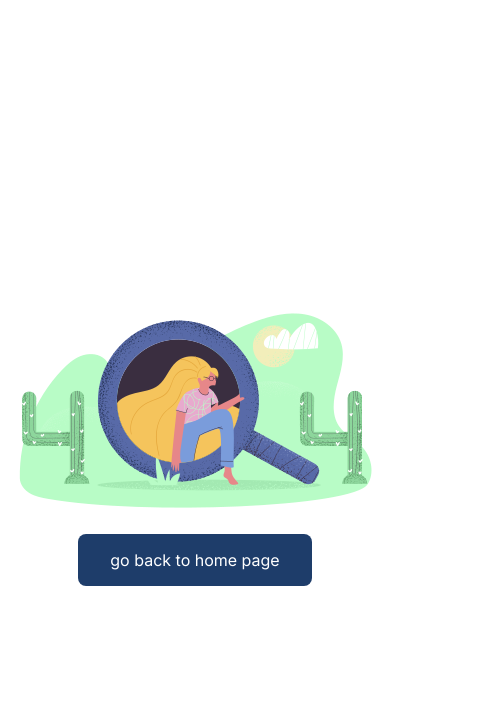
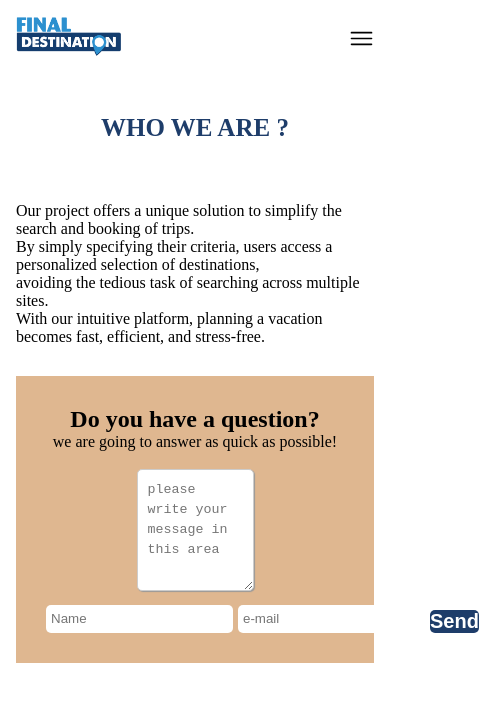
Before and after one commit to WildCodeSchool-2024-02/JS-Valence-P2-FinalDestination, a React (Vite) app in the folder client/: page /contact in a window 390 px wide. Shown: the top 702 px of the page, 479 px wide, since content can reach past the window. Built offline with nearby package versions, Linux system fonts and the light colour scheme; a web font is replaced by a local one.

Commit message:
About_us version desktop

```diff
--- /dev/null
+++ b/client/src/pages/AboutPage.css
@@ -0,0 +1,81 @@
+@import "../index.css";
+.About h1 {
+  display: flex;
+  justify-content: center;
+  align-items: center;
+  color: #1e3d6a;
+}
+.About {
+  padding-top: 50px;
+}
+.About p {
+  display: flex;
+  margin-top: 60px;
+  justify-content: center;
+  align-items: center;
+  flex-direction: column;
+}
+.Formulaire {
+  margin-top: 30px;
+  display: flex;
+  justify-content: space-around;
+  align-items: center;
+  background-color: #dfb790;
+
+  padding: 30px;
+}
+.formulaire p {
+  display: block;
+  padding-right: 150px;
+}
+textarea {
+  padding: 10px;
+  max-width: 100%;
+  line-height: 1.5;
+  border-radius: 5px;
+  border: 1px solid #ccc;
+  box-shadow: 1px 1px 1px #999;
+}
+input {
+  margin-top: 10px;
+  border: none;
+  border-radius: 5px;
+}
+.Doyou {
+  padding-right: 20px;
+}
+.Contact {
+  display: flex;
+  gap: 5px;
+}
+.Marge {
+  border-right: 1px solid black;
+  height: 200px;
+}
+input {
+  padding: 5px;
+}
+button {
+  margin-top: 15px;
+  background-color: #1e3d6a;
+  color: white;
+  text-align: center;
+
+  font-size: 20px;
+  font-weight: bold;
+  border-radius: 5px;
+
+  border: none;
+}
+@media (max-width: 970px) {
+  .Formulaire {
+    display: block;
+    text-align: center;
+  }
+  .Marge {
+    border: none;
+  }
+  .Contact {
+    width: auto;
+  }
+}
--- /dev/null
+++ b/client/src/pages/AboutPage.jsx
@@ -0,0 +1,43 @@
+import "./AboutPage.css";
+
+export default function AboutPage() {
+  return (
+    <>
+      <div className="About">
+        <h1>WHO WE ARE ?</h1>
+        <p>
+          Our project offers a unique solution to simplify the search and
+          booking of trips.
+          <br /> By simply specifying their criteria, users access a
+          personalized selection of destinations, <br />
+          avoiding the tedious task of searching across multiple sites.
+          <br /> With our intuitive platform, planning a vacation becomes fast,
+          efficient, and stress-free.
+        </p>
+      </div>
+      <div className="Formulaire">
+        <span className="Doyou">
+          <h2>Do you have a question?</h2>
+          <p>we are going to answer as quick as possible!</p>
+        </span>
+
+        <form action="post">
+          <div className="Champs">
+            <textarea
+              placeholder="please write your message in this area"
+              rows="5"
+              cols="10"
+            />{" "}
+            <br />
+            <div className="Contact">
+              <input type="text" placeholder="Name" />
+              <input type="text" placeholder="e-mail" />
+
+              <button type="button">Send</button>
+            </div>
+          </div>
+        </form>
+      </div>
+    </>
+  );
+}
--- /dev/null
+++ b/client/src/pages/HomePage.css
@@ -0,0 +1,123 @@
+@import "../index.css";
+* {
+  margin: 0;
+  padding: 0;
+}
+.Homepage {
+  display: flex;
+  justify-content: space-around;
+  align-items: center;
+  gap: 0.5rem;
+  background-image: url("../assets/images/Vector.png");
+  background-position: inherit;
+  background-size: cover;
+  background-repeat: no-repeat;
+  width: 100%;
+  height: 100dvh;
+}
+.Lettering {
+  width: 20rem;
+  padding-bottom: 1rem;
+}
+.Where {
+  background-color: #53a4d7;
+  font-size: 2.1rem;
+  color: white;
+}
+.FemaleAbuSimbel {
+  height: 30rem;
+  width: 35rem;
+}
+.Vaccation {
+  margin-left: 10rem;
+}
+p {
+  font-size: 2rem;
+}
+h2 {
+  font-size: 3.5rem;
+}
+button {
+  color: white;
+  background-color: #1e3d6a;
+  text-align: center;
+  border: none;
+  border-radius: 5px;
+  height: 25px;
+  font-weight: bold;
+  width: 15rem;
+  height: 3rem;
+  padding: 5px;
+  cursor: pointer;
+  font-size: 1.5rem;
+}
+h3 {
+  position: absolute;
+  top: 300px;
+  left: 650px;
+  padding: 5px;
+  margin: 15px;
+  color: white;
+  font-size: 20px;
+}
+.Caire {
+  font-size: 80px;
+  position: absolute;
+  top: 50px;
+  left: 0px;
+}
+#Icons {
+  width: 16px;
+  cursor: pointer;
+  display: none;
+  margin-right: 15px;
+  padding-right: 20px;
+}
+@media screen and (max-width: 970px) {
+  .Vaccation {
+    margin-left: 20px;
+    color: white;
+    display: flex;
+    width: auto;
+    justify-content: space-around;
+    align-items: center;
+    flex-direction: column;
+    font-size: 1.2rem;
+  }
+  .Homepage {
+    background-image: url(../assets/images/female-abu-simbel-temple-southern-egypt-lake-nasser.avif);
+    background-size: cover;
+    background-position: 100%;
+    background-repeat: no-repeat;
+    padding-bottom: 50px;
+    width: 100%;
+  }
+  .Lettering {
+    opacity: 90%;
+  }
+  h2 {
+    color: black;
+    font-size: 4rem;
+    display: flex;
+    justify-content: center;
+    align-items: center;
+    padding-bottom: 50px;
+  }
+  h3 {
+    display: none;
+  }
+  button {
+    font-size: 2rem;
+    width: 15rem;
+    height: 3rem;
+  }
+  .Where {
+    margin-top: 10px;
+    text-align: center;
+    display: inline-flex;
+    font-size: 13px;
+  }
+  .FemaleAbuSimbel {
+    display: none;
+  }
+}
```
Also changed, not shown: client/src/main.jsx (+6 -1 lines).
